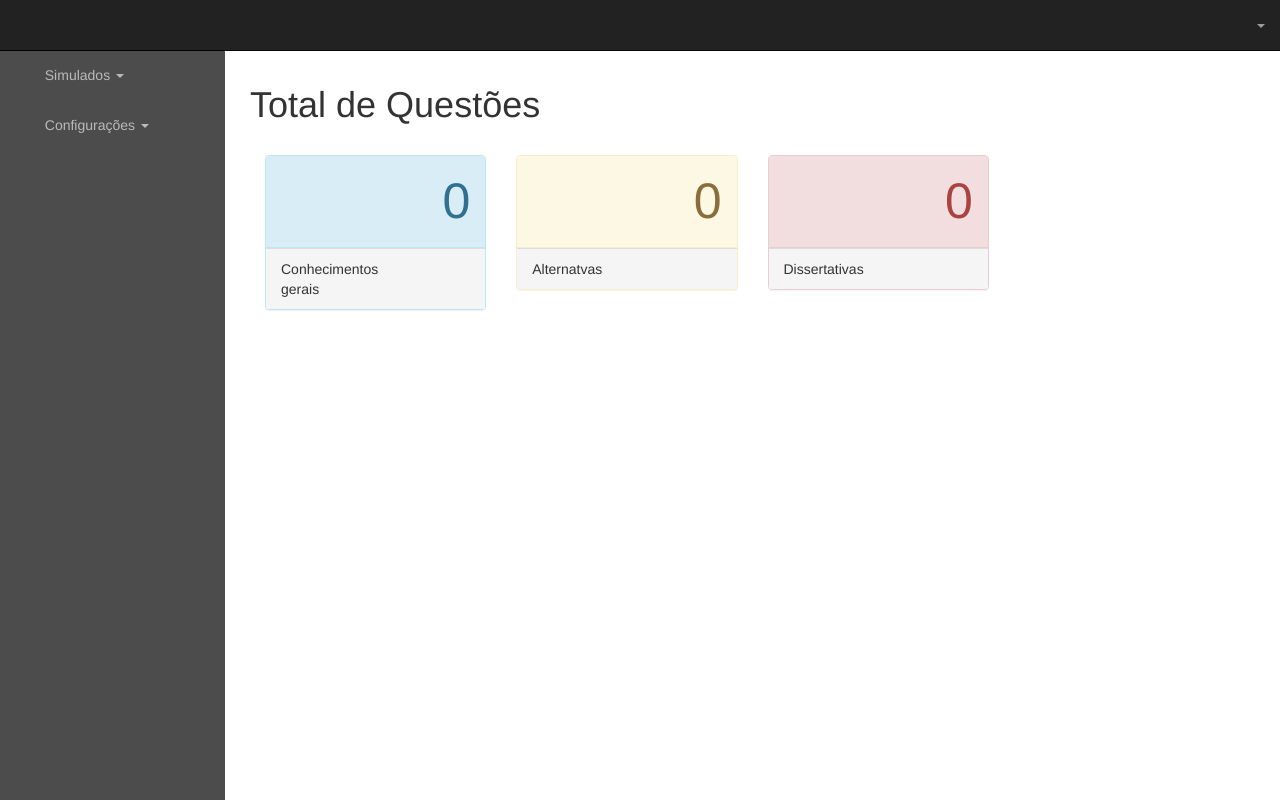
After one commit to atelie/trenade2014, a CakePHP app: the page made by app/View/Exams/count.ctp in a window 1280 px wide. The commit adds this page. Run offline with PHP 8.4 and a stand-in for CakePHP, Linux system fonts and the light colour scheme; the template is opened without the code that fills it, so the values that code supplies are empty; some libraries are stand-ins or nearby versions; some web fonts are replaced.

```diff
--- a/app/Controller/AppController.php
+++ b/app/Controller/AppController.php
@@ -57,7 +57,9 @@ class AppController extends Controller {
         'text_questions' => array('index' => true,'view' => true,'add' => true,'edit' => true,'delete' => true),
         'courses' => array('index' => true, 'add' => true),
         'categories' => array('index' => true, 'add' => true),
-        'answers' => array('index' => true, 'add' => true)
+        'answers' => array('index' => true, 'add' => true),
+        'exams' => array('number' => true, 'count' => true)
+
         );
 
 
--- /dev/null
+++ b/app/View/Exams/count.ctp
@@ -0,0 +1,83 @@
+<h1>Total de Questões</h1>
+<br>
+ <div class="col-lg-3">
+            <div class="panel panel-info">
+              <div class="panel-heading">
+                <div class="row">
+                  <div class="col-xs-6">
+                    <i class="fa fa-book fa-5x"></i>
+                  </div>
+                  <div class="col-xs-6 text-right">
+                    <p class="announcement-heading">
+                    <?php
+                   		 echo ($conhecimentos_gerais) ? $conhecimentos_gerais : 0;
+                    ?>
+                    </p>
+                  </div>
+                </div>
+              </div>
+                <div class="panel-footer announcement-bottom">
+                  <div class="row">
+                    <div class="col-xs-6">
+                      Conhecimentos gerais
+                    </div>
+
+                  </div>
+                </div>
+            </div>
+  </div>
+
+
+ <div class="col-lg-3">
+            <div class="panel panel-warning">
+              <div class="panel-heading">
+                <div class="row">
+                  <div class="col-xs-6">
+                    <i class="fa fa-check-square-o fa-5x"></i>
+                  </div>
+                  <div class="col-xs-6 text-right">
+                    <p class="announcement-heading">
+					<?php
+                   		 echo ($alternativas) ? $alternativas : 0;
+                    ?>
+                    </p>
+                  </div>
+                </div>
+              </div>
+                <div class="panel-footer announcement-bottom">
+                  <div class="row">
+                    <div class="col-xs-6">
+                      Alternatvas
+                    </div>
+
+                  </div>
+                </div>
+            </div>
+  </div>
+
+ <div class="col-lg-3">
+            <div class="panel panel-danger">
+              <div class="panel-heading">
+                <div class="row">
+                  <div class="col-xs-6">
+                    <i class="fa fa-edit fa-5x"></i>
+                  </div>
+                  <div class="col-xs-6 text-right">
+                    <p class="announcement-heading">
+                    <?php
+                   		 echo ($dissertativa) ? $dissertativa : 0;
+                    ?>
+                    </p>
+                  </div>
+                </div>
+              </div>
+                <div class="panel-footer announcement-bottom">
+                  <div class="row">
+                    <div class="col-xs-6">
+                      Dissertativas
+                    </div>
+
+                  </div>
+                </div>
+            </div>
+  </div>
--- a/app/View/Layouts/default.ctp
+++ b/app/View/Layouts/default.ctp
@@ -173,6 +173,20 @@
                       );
                     ?>
                 </li>
+                <li>
+                 <?php
+                      echo $this->Html->link(
+                         '<i class="fa fa-info"></i> Total Questões',
+                          array(
+                              'controller'=>'exams',
+                              'action'=>'number',
+                          ),
+                          array(
+                              'escape'=>false
+                          )
+                      );
+                    ?>
+                </li>
               </ul>
             </li>
 
@@ -217,7 +231,7 @@
             <a href="#" class="dropdown-toggle" data-toggle="dropdown"><i class="fa fa-user"></i> <?php echo($nomeUser); ?> <b class="caret"></b></a>
             <ul class="dropdown-menu">
               <li>
-                <?php echo $this->Html->link(__('Logout'), array(
+                <?php echo $this->Html->link(__('Sair'), array(
                   'controller' => 'users',
                   'action' => 'logout'
                   ));?>
```
Also changed, not shown: app/Controller/ExamsController.php (+51 -0 lines), app/View/Exams/number.ctp (added, +38 -0 lines), app/View/Users/performance.ctp (+5 -4 lines).
